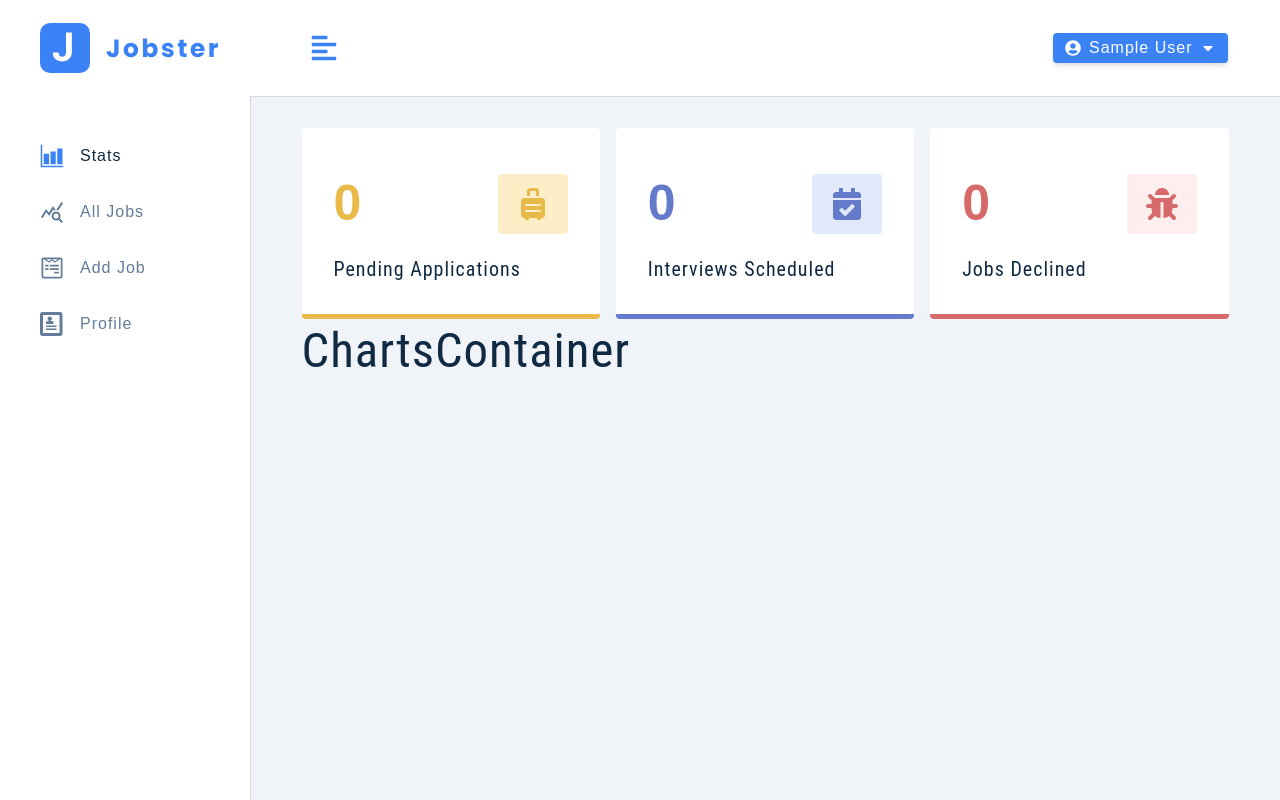
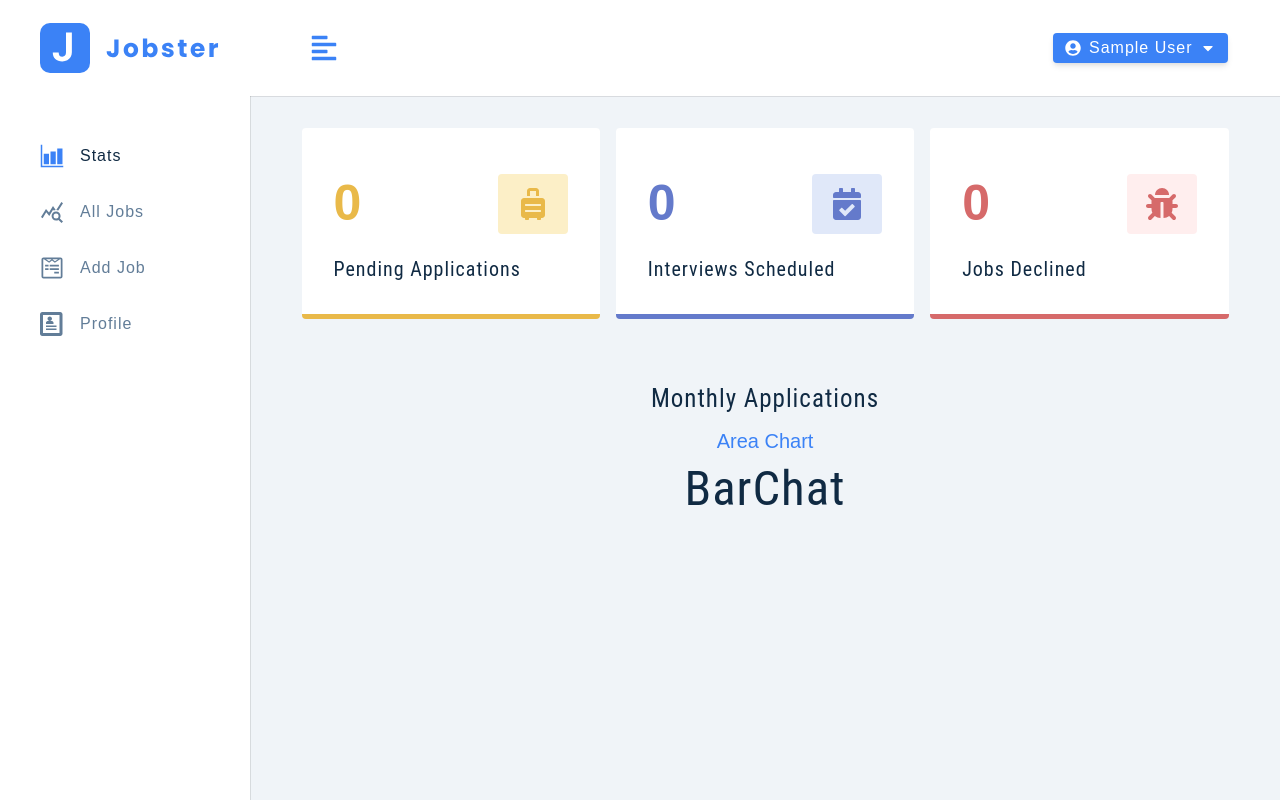
Before and after one commit to ThePrinceOfCodes/job-applications-dashboard, a React (Create React App) app: page / in a window 1280 px wide. Built offline with nearby package versions, Linux system fonts and the light colour scheme; sample sign-in values are in the browser's storage.

Commit message:
charts container

```diff
--- a/src/components/ChartsContainer.js
+++ b/src/components/ChartsContainer.js
@@ -1,9 +1,22 @@
-import React from "react";
+import React, { useState } from 'react';
+import BarChart from './BarChart';
+import AreaChart from './AreaChart';
+import Wrapper from '../assets/wrappers/ChartsContainer';
+import { useSelector } from 'react-redux';
 
 const ChartsContainer = () => {
-    return <h1>
-        ChartsContainer
-    </h1>
-}
+    const [barChart, setBarChart] = useState(true);
+    const { monthlyApplications: data } = useSelector((store) => store.allJobs);
+
+    return (
+        <Wrapper>
+        <h4>Monthly Applications</h4>
+        <button type='button' onClick={() => setBarChart(!barChart)}>
+            {barChart ? 'Area Chart' : 'Bar Chart'}
+        </button>
+        {barChart ? <BarChart data={data} /> : <AreaChart data={data} />}
+        </Wrapper>
+    );
+};
 
 export default ChartsContainer
```
